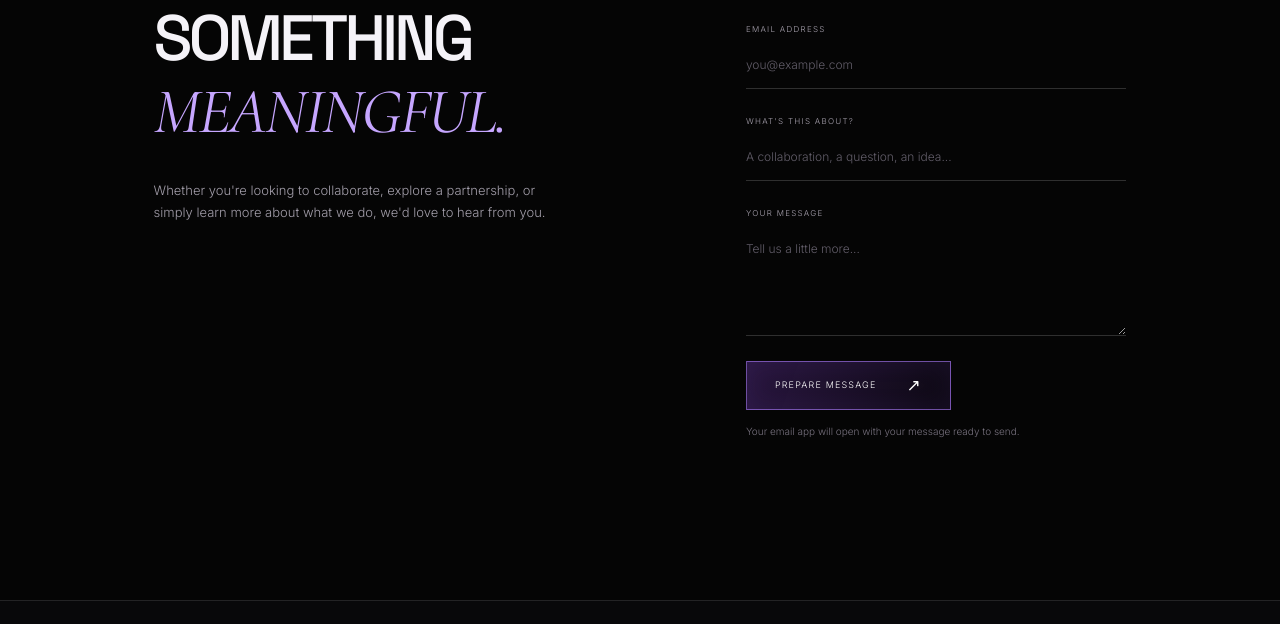
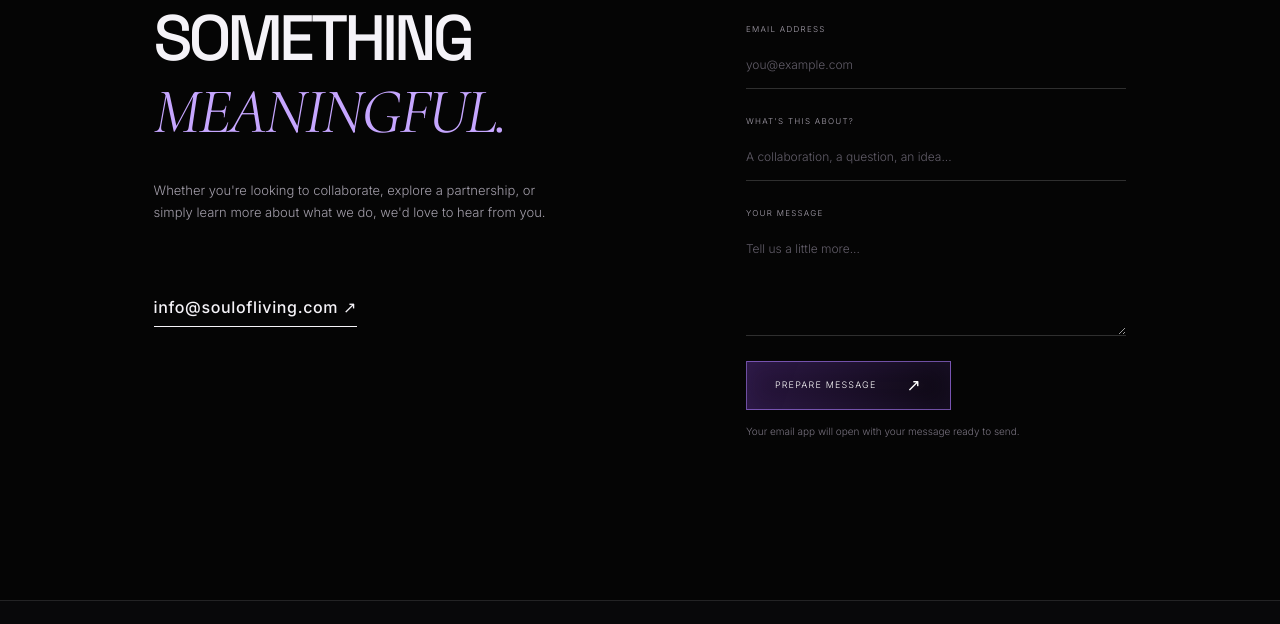
Before and after one commit to mf199302/soulofliving, a plain HTML site: page index.html in a window 1280 px wide. Shown: the part 4242-4866 px from the top of the page. Drawn offline with nearby package versions, Linux system fonts and the light colour scheme.

Commit message:
Added email

```diff
--- a/css/style.css
+++ b/css/style.css
@@ -473,3 +473,22 @@ body{font-size:15px}
     right: 16px;
   }
 }
+
+
+.contact-email {
+  display: inline-block;
+  margin-top: 24px;
+  font-family: inherit;
+  font-size: 16px;
+  font-weight: 500;
+  letter-spacing: 0.04em;
+  color: var(--color-accent);
+  text-decoration: none;
+  border-bottom: 1px solid currentColor;
+  padding-bottom: 5px;
+  transition: opacity 0.3s ease;
+}
+
+.contact-email:hover {
+  opacity: 0.65;
+}
--- a/index.html
+++ b/index.html
@@ -489,6 +489,10 @@
             Whether you're looking to collaborate, explore a partnership, or simply learn more about what we do, we'd love to hear from you.
           </p>
 
+          <a href="mailto:info@soulofliving.com" class="contact-email">
+            info@soulofliving.com ↗
+          </a>
+
         </div>
 
         <form class="contact-form reveal" id="contact-form">
--- a/js/main.js
+++ b/js/main.js
@@ -82,14 +82,19 @@ if ("IntersectionObserver" in window && !window.matchMedia("(prefers-reduced-mot
 // Static-site contact form: opens the visitor's email client; no data is stored.
 const contactForm = document.getElementById("contact-form");
 const formNote = document.getElementById("form-note");
+
 contactForm.addEventListener("submit", event => {
   event.preventDefault();
   if (!contactForm.reportValidity()) return;
+
   const data = new FormData(contactForm);
   const subject = encodeURIComponent(`${data.get("subject")} — Soul of Living`);
   const body = encodeURIComponent(
     `Name: ${data.get("name")}\nEmail: ${data.get("email")}\n\n${data.get("message")}`
   );
+
   formNote.textContent = "Opening your email application…";
-  window.location.href = `mailto:${siteContent.placeholders.generalEmail}?subject=${subject}&body=${body}`;
+
+  window.location.href =
+    `mailto:info@soulofliving.com?subject=${subject}&body=${body}`;
 });
```
